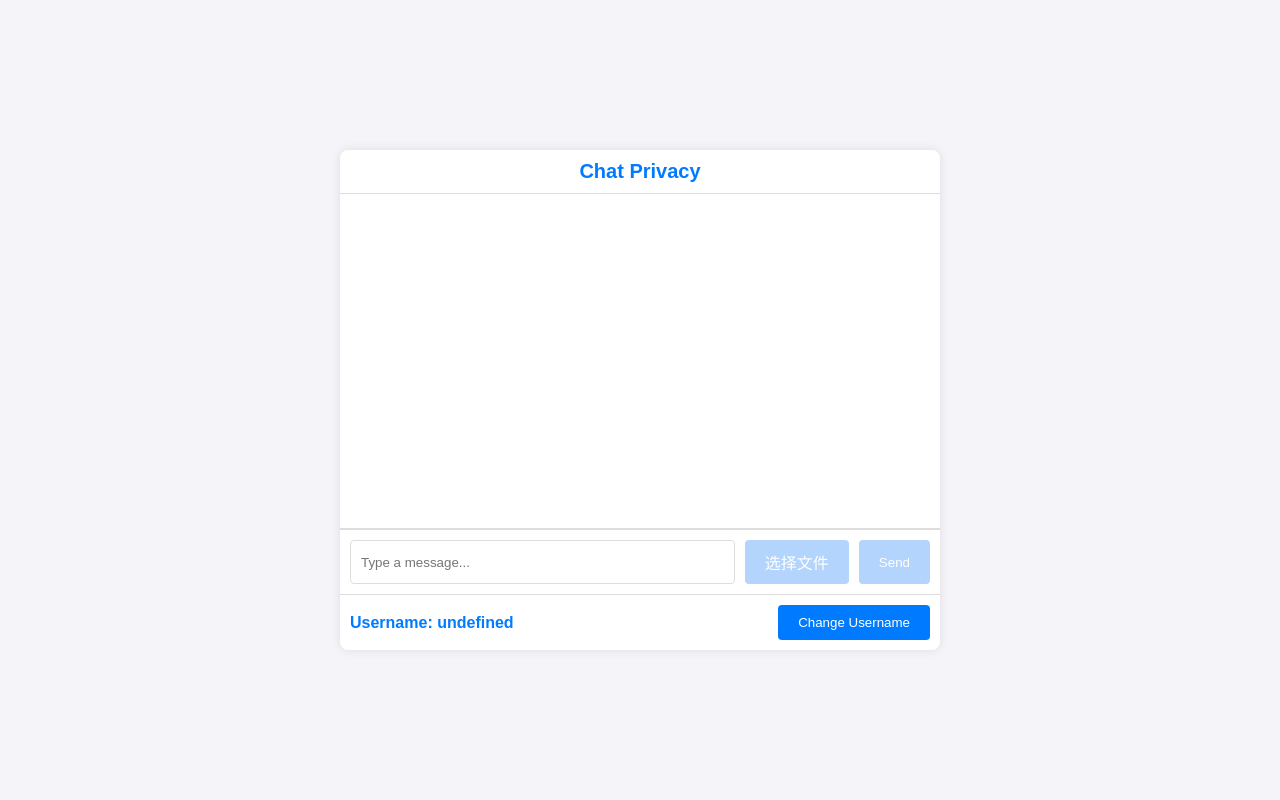
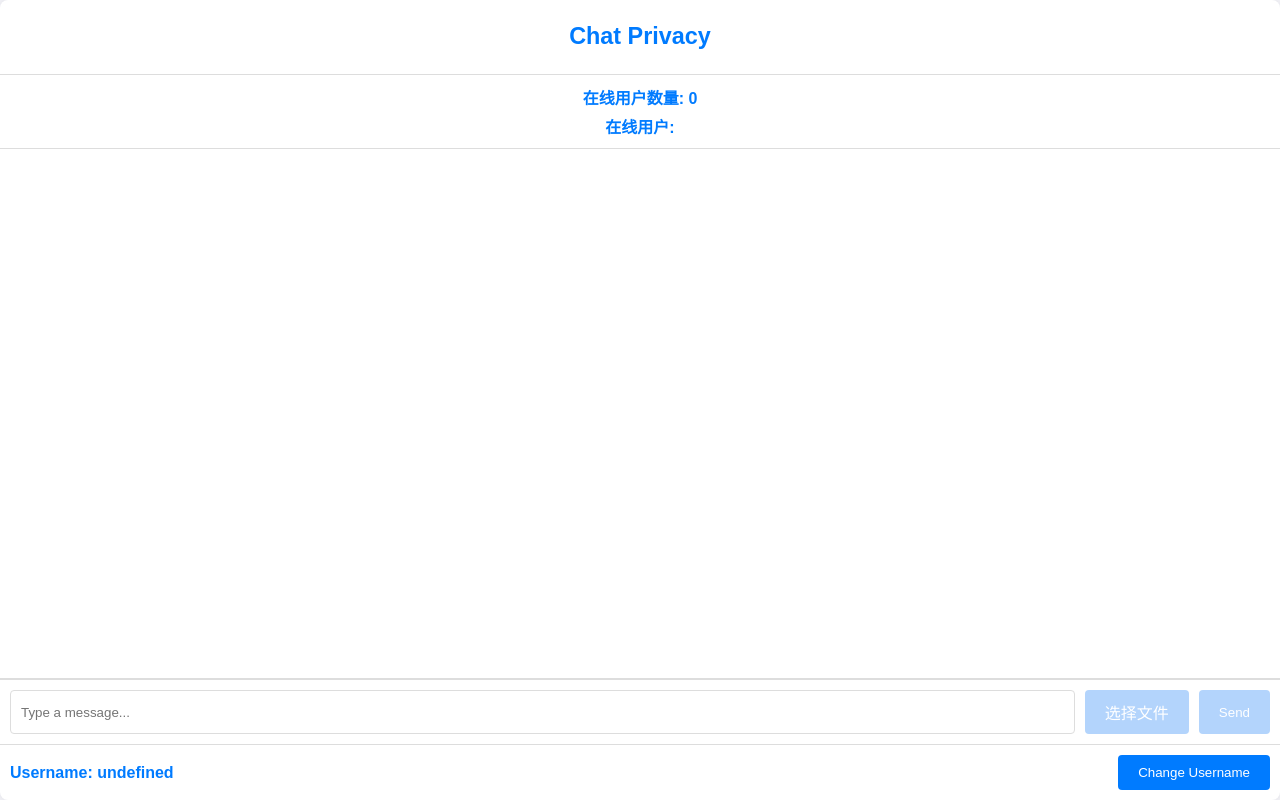
Before and after one commit to Titonay-Huang/Chat-Privacy, a Flask app: page / in a window 1280 px wide. Run offline with Flask 3, Linux system fonts and the light colour scheme; some libraries are stand-ins or nearby versions.

Commit message:
Second Commit

```diff
--- a/server.py
+++ b/server.py
@@ -1,33 +1,80 @@
-from flask import Flask, render_template, session
+from flask import Flask, render_template, session, jsonify
 from flask_socketio import SocketIO, emit, join_room, leave_room
+import os
+from datetime import datetime
+import atexit
+import random
+import string
+
+def generate_random_username(length=8):
+    letters = string.ascii_lowercase
+    return ''.join(random.choice(letters) for i in range(length))
+
+
+# 创建保存聊天记录的文件夹
+if not os.path.exists('message_data'):
+    os.makedirs('message_data')
+
+# 初始化聊天记录列表
+chat_history = []
+
+def log_message(username, message):
+    timestamp = datetime.now().strftime('%Y-%m-%d-%H:%M:%S')
+    chat_history.append({'timestamp': timestamp, 'username': username, 'message': message})
+
+def close_chat_log():
+    # 创建日志文件名
+    chat_log_filename = os.path.join('message_data', f"{datetime.now().strftime('%Y-%m-%d-%H:%M:%S')}.log")
+    with open(chat_log_filename, 'a') as chat_log_file:
+        for entry in chat_history:
+            chat_log_file.write(f"{entry['timestamp']} - {entry['username']}: {entry['message']}\n")
+    chat_log_file.close()
 
 app = Flask(__name__)
 app.config['SECRET_KEY'] = 'secret!'
 socketio = SocketIO(app)
 
+online_users = {}
+
 @app.route('/')
 def index():
     return render_template('index.html')
 
+@app.route('/chat_history')
+def chat_history_route():
+    return jsonify(chat_history)
+
 @socketio.on('connect')
 def handle_connect():
-    username = "undefined"
+    username = generate_random_username()
     session['username'] = username
     join_room(username)
+    online_users[username] = True
     print(f"User {username} connected")
     emit('set username', username)
+    emit('update online users', list(online_users.keys()), broadcast=True)
+    # 发送聊天历史给新连接的用户
+    emit('chat history', chat_history)
 
 @socketio.on('disconnect')
 def handle_disconnect():
     username = session.get('username')
-    leave_room(username)
-    print(f"User {username} disconnected")
+    if username in online_users:
+        del online_users[username]
+        leave_room(username)
+        print(f"User {username} disconnected")
+        emit('update online users', list(online_users.keys()), broadcast=True)
+
+# 确保在程序退出时关闭聊天记录文件
+atexit.register(close_chat_log)
 
 @socketio.on('chat message')
 def handle_chat_message(data):
     message = data.get('message')
     file_info = data.get('file')
     username = session.get('username')
+
+    log_message(username, message)
 
     if file_info:
         file_base64 = file_info['data']
@@ -45,10 +92,13 @@
     old_username = session.get('username')
     if old_username:
         leave_room(old_username)
+        del online_users[old_username]
         session['username'] = new_username
         join_room(new_username)
+        online_users[new_username] = True
         print(f"User {old_username} changed username to {new_username}")
         emit('username changed', new_username, broadcast=False)
+        emit('update online users', list(online_users.keys()), broadcast=True)
 
 if __name__ == '__main__':
     socketio.run(app, debug=True)
--- a/static/script.js
+++ b/static/script.js
@@ -1,8 +1,40 @@
-// 获取用户名(假设从 URL 查询参数中获取)
+document.addEventListener('DOMContentLoaded', function() {
     const urlParams = new URLSearchParams(window.location.search);
     const username = urlParams.get('username') || 'me';
 
     const socket = io();
+    const chatBox = document.getElementById('chat-box');
+    const chatHistory = document.getElementById('chat-history');
+
+    // 获取聊天历史
+    socket.on('chat history', function(data) {
+        data.forEach(message => {
+            const messageElement = document.createElement('div');
+            messageElement.classList.add('message');
+
+            // 添加用户名
+            const usernameElement = document.createElement('span');
+            usernameElement.classList.add('username');
+            usernameElement.textContent = `${message.username}: `;
+            messageElement.appendChild(usernameElement);
+
+            if (message.message) {
+                const messageText = document.createTextNode(message.message);
+                messageElement.appendChild(messageText);
+            }
+
+            if (message.file) {
+                const fileUrl = 'data:' + message.file.type + ';base64,' + message.file.data;
+                const fileElement = document.createElement('a');
+                fileElement.href = fileUrl;
+                fileElement.download = message.file.name;
+                fileElement.textContent = message.file.name;
+                messageElement.appendChild(fileElement);
+            }
+
+            chatHistory.appendChild(messageElement);
+        });
+    });
 
     socket.on('connect', function() {
         console.log('Connected to server');
@@ -11,7 +43,6 @@
     });
 
     socket.on('chat message', function(data) {
-    const chatBox = document.getElementById('chat-box');
         const messageElement = document.createElement('div');
         messageElement.classList.add('message');
 
@@ -48,16 +79,10 @@
         const file = fileInput.files[0];
 
         if (message || file) {
-        const chatBox = document.getElementById('chat-box');
             const messageElement = document.createElement('div');
-        messageElement.classList.add('message');
+            messageElement.classList.add('message', 'self'); // 添加 'self' 类
 
-        // 添加用户名
-        const usernameElement = document.createElement('span');
-        usernameElement.classList.add('username');
-        usernameElement.textContent = `${username}: `;
-        messageElement.appendChild(usernameElement);
-
+            // 添加消息内容
             if (message) {
                 const messageText = document.createTextNode(message);
                 messageElement.appendChild(messageText);
@@ -71,6 +96,12 @@
                 fileElement.textContent = file.name;
                 messageElement.appendChild(fileElement);
             }
+
+            // 添加用户名
+            const usernameElement = document.createElement('span');
+            usernameElement.classList.add('username');
+            usernameElement.textContent = `: ${username}`;
+            messageElement.appendChild(usernameElement);
 
             chatBox.appendChild(messageElement);
             chatBox.scrollTop = chatBox.scrollHeight;
@@ -140,3 +171,13 @@
     socket.on('username changed', function(newUsername) {
         document.getElementById('username-display').textContent = newUsername;
     });
+
+    // 处理在线用户更新
+    socket.on('update online users', function(users) {
+        const onlineUsersCount = document.getElementById('online-users-count');
+        const onlineUsersList = document.getElementById('online-users-list');
+
+        onlineUsersCount.textContent = `在线用户数量: ${users.length}`;
+        onlineUsersList.textContent = `在线用户: ${users.join(' | ')}`;
+    });
+});
--- a/static/style.css
+++ b/static/style.css
@@ -6,25 +6,42 @@
     height: 100vh;
     margin: 0;
     background-color: #f4f4f9;
+    overflow: hidden; /* 防止滚动条出现 */
 }
 
 #chat-container {
-    width: 600px;
+    width: 100%; /* 占满整个宽度 */
+    height: 100%; /* 占满整个高度 */
     background-color: #fff;
     border-radius: 8px;
     box-shadow: 0 0 10px rgba(0, 0, 0, 0.1);
     display: flex;
     flex-direction: column;
-    height: 500px; /* 设置一个固定高度 */
+    position: relative; /* 添加相对定位 */
 }
 
 #chat-title {
     text-align: center;
-    padding: 10px;
     font-size: 20px;
     font-weight: bold;
     color: #007bff; /* 设置标题颜色为蓝色 */
     border-bottom: 1px solid #ddd;
+}
+
+#online-users {
+    padding: 10px;
+    border-bottom: 1px solid #ddd;
+}
+
+#online-users-count {
+    font-weight: bold;
+    color: #007bff;
+}
+
+#online-users-list {
+    font-weight: bold;
+    margin-top: 5px;
+    color: #007bff;
 }
 
 #chat-box {
@@ -132,11 +149,28 @@
     cursor: not-allowed;
 }
 
-.message {
-    margin: 10px 0;
-}
-
 .username {
     font-weight: bold;
     color: #51a0f5;
 }
+
+.message {
+    margin: 10px 0;
+    display: flex;
+    align-items: flex-start;
+}
+
+.message.self {
+    justify-content: flex-end;
+}
+
+.message.self .username {
+    color: #51a0f5;
+    margin-left: 5px; /* 调整为左边距 */
+}
+
+.message .username {
+    font-weight: bold;
+    color: #51a0f5;
+    margin-right: 5px; /* 调整为右边距 */
+}
--- a/templates/index.html
+++ b/templates/index.html
@@ -8,8 +8,14 @@
 </head>
 <body>
     <div id="chat-container">
-        <div id="chat-title">Chat Privacy</div>
-        <div id="chat-box"></div>
+        <div id="chat-title"><h3>Chat Privacy<h3></div>
+        <div id="online-users" style="text-align: center;">
+            <div id="online-users-count">在线用户数量: 0</div>
+            <div id="online-users-list">在线用户: </div>
+        </div>
+        <div id="chat-box">
+            <div id="chat-history"></div> <!-- 添加聊天历史容器 -->
+        </div>
         <form id="message-form">
             <input type="text" id="message-input" placeholder="Type a message...">
             <input type="file" id="file-input" disabled>
```
Lines whose indentation alone changed are shown as unchanged.
